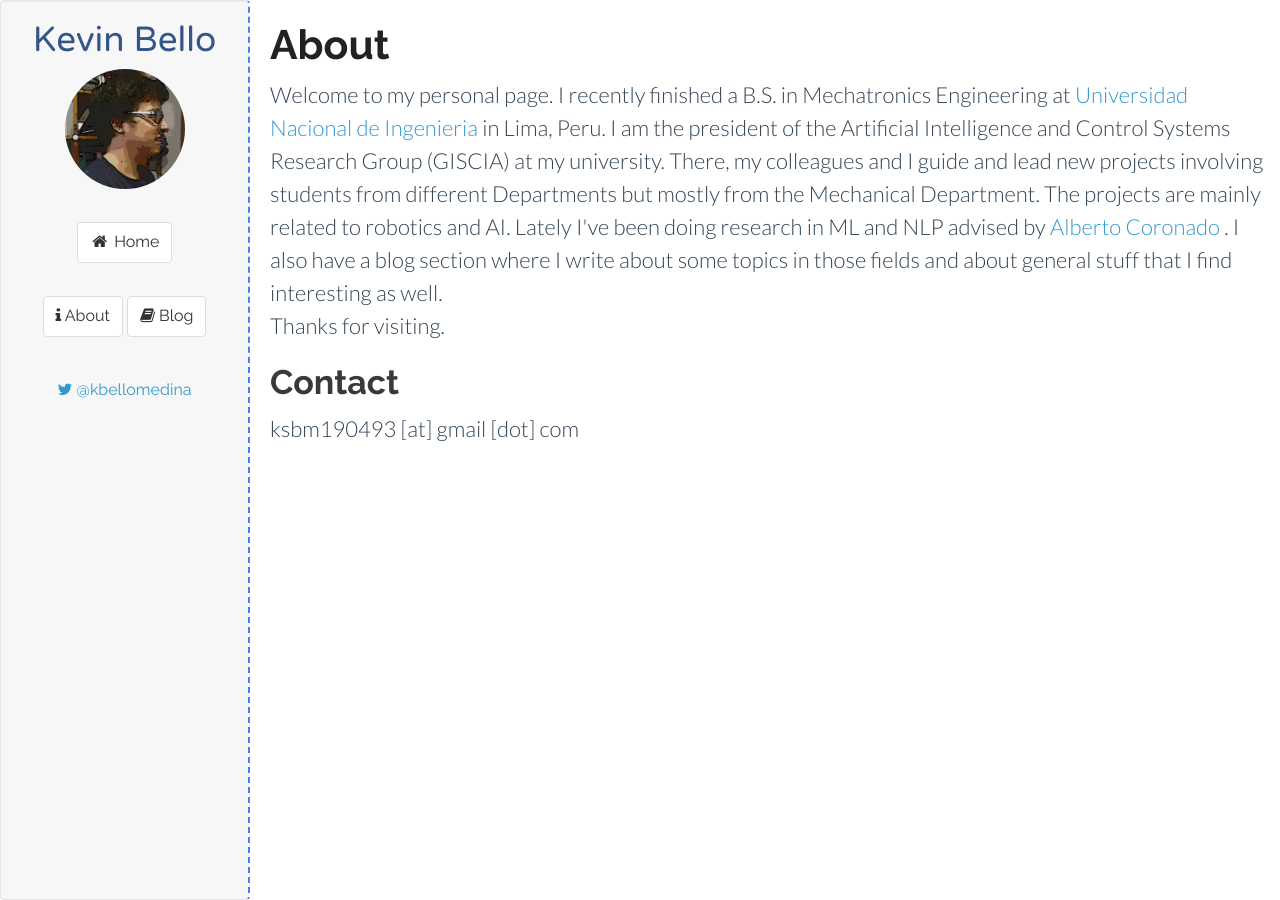
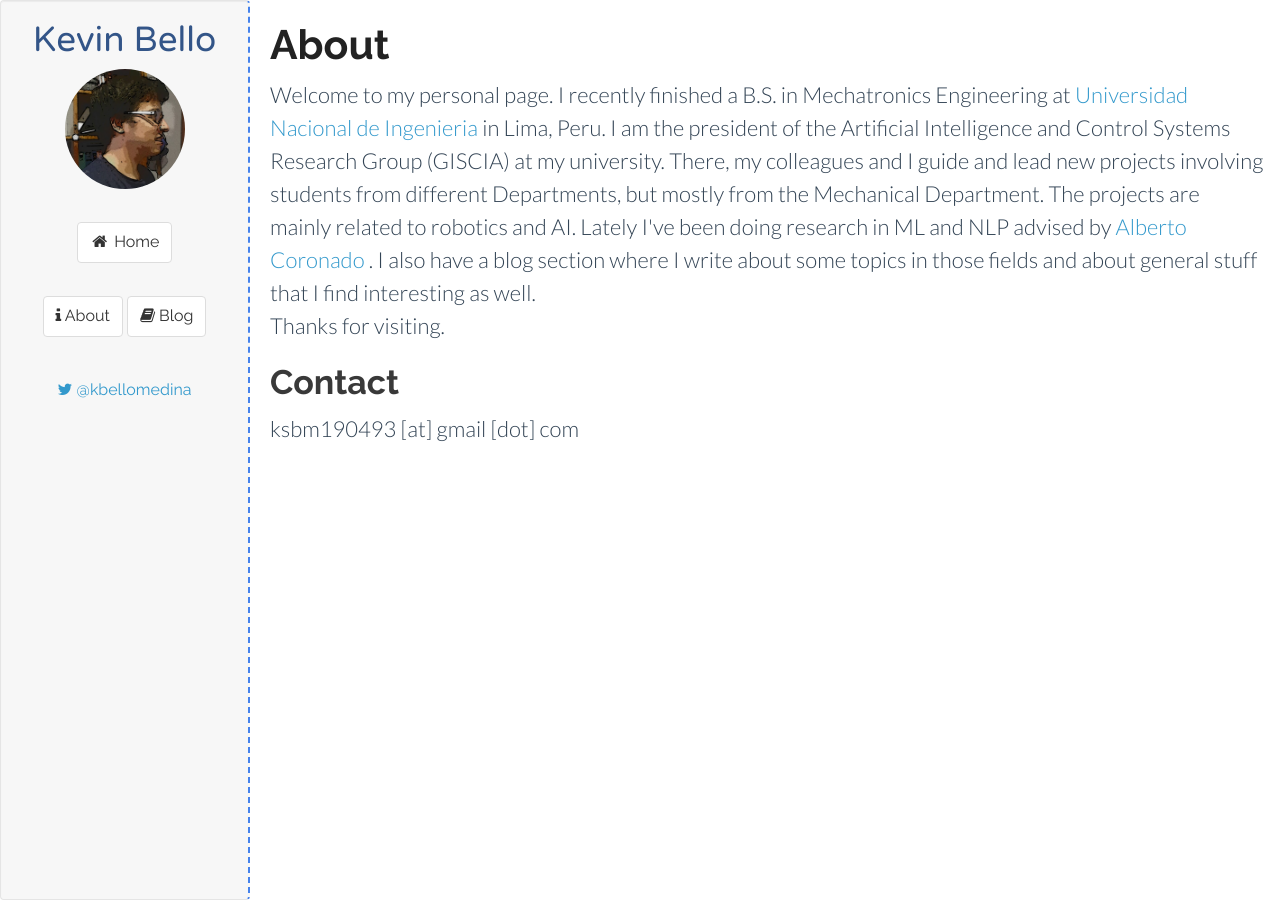
Before and after one commit to kevinsbello/kevinsbello.github.io, a Jekyll site: the page built from about.html, in a window 1280 px wide. Built offline with Jekyll 4.4.1, drawn with Linux system fonts in a browser that asks for light colours; nearby versions of some CDN libraries.

```diff
--- a/about.html
+++ b/about.html
@@ -12,7 +12,7 @@ Welcome to my personal page.
 
 I recently finished a B.S. in Mechatronics Engineering at <a target="_blank" href="http://en.wikipedia.org/wiki/National_University_of_Engineering">Universidad Nacional de Ingenieria</a> in Lima, Peru.
 
-I am the president of the Artificial Intelligence and Control Systems Research Group (GISCIA) at my university. There, my colleagues and I guide and lead new projects involving students from different Departments but mostly from the Mechanical Department. The projects are mainly related to robotics and AI.
+I am the president of the Artificial Intelligence and Control Systems Research Group (GISCIA) at my university. There, my colleagues and I guide and lead new projects involving students from different Departments, but mostly from the Mechanical Department. The projects are mainly related to robotics and AI.
 
 Lately I've been doing research in ML and NLP advised by <a target="_blank" href="https://twitter.com/amcoronado"> Alberto Coronado </a>. I also have a blog section where I write about some topics in those fields and about general stuff that I find interesting as well.
 
```
